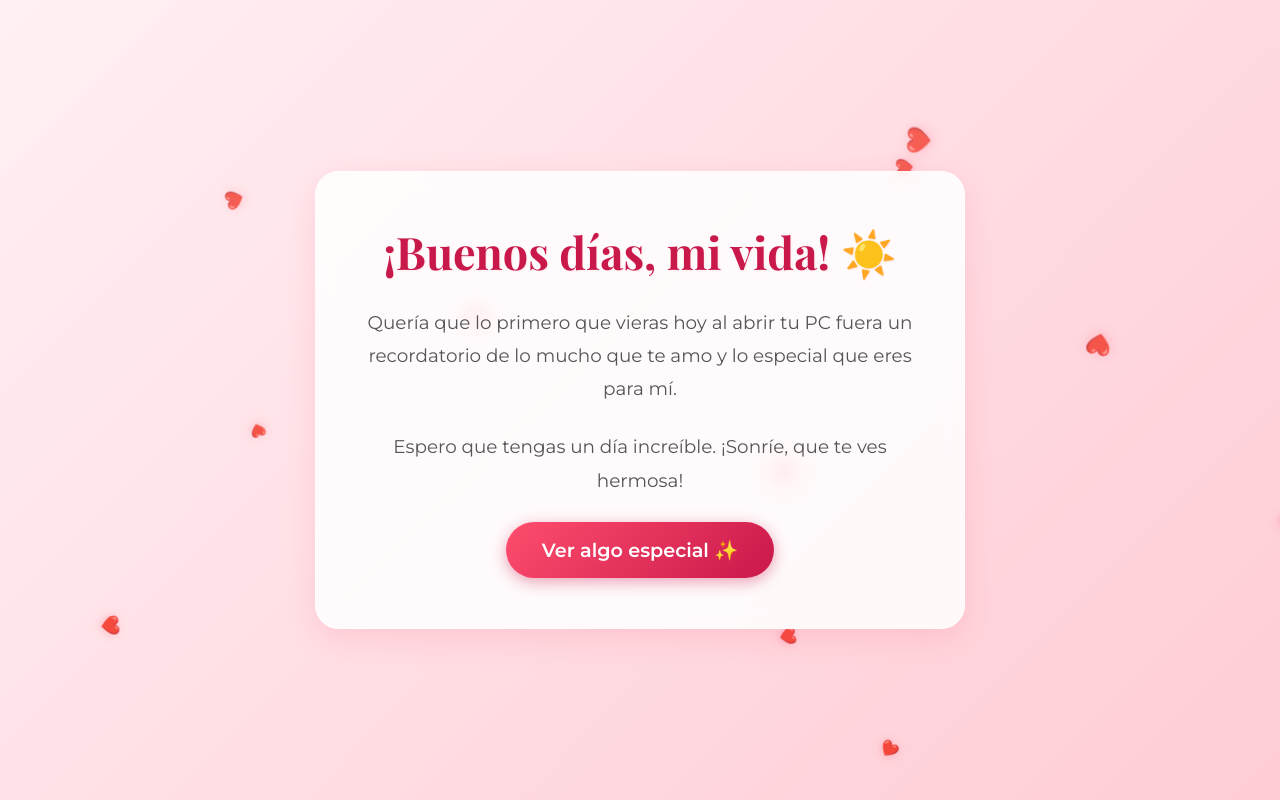
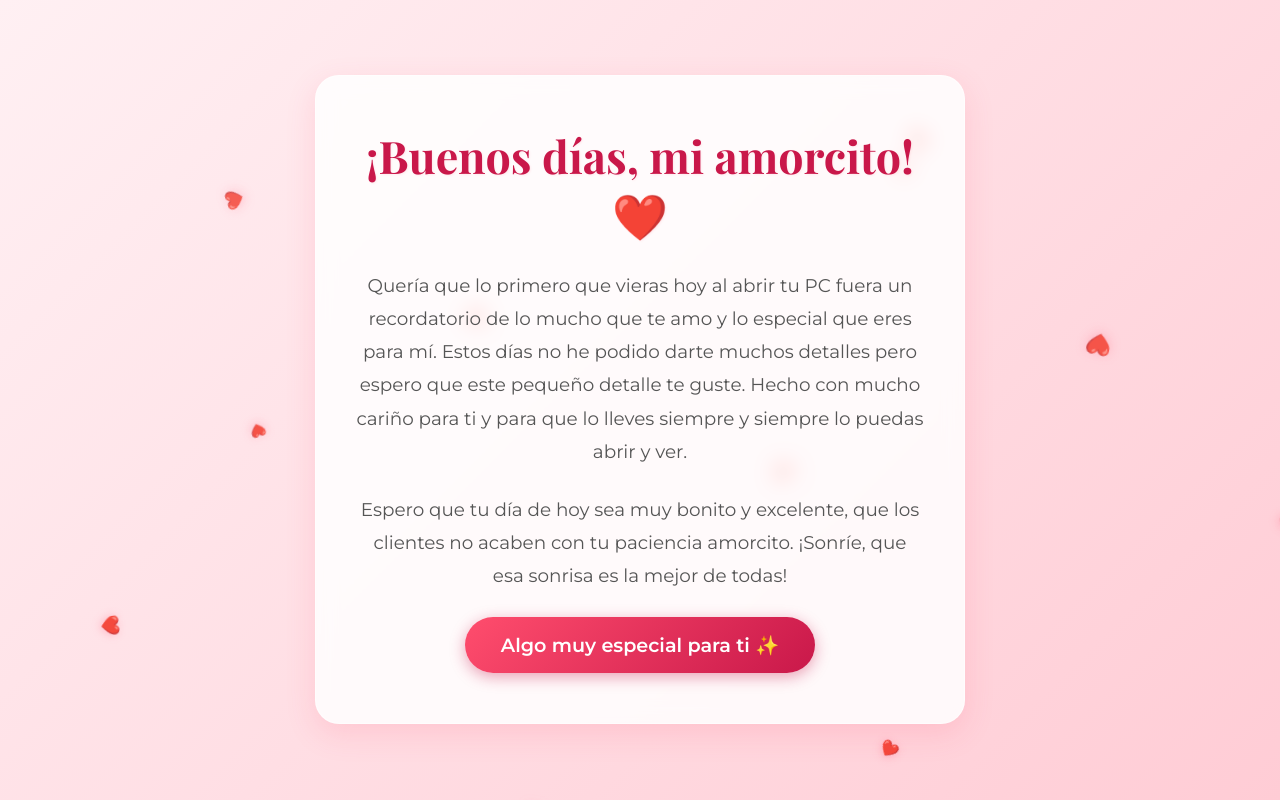
Before and after one commit to Yumecry/UnMensajeParaTi, a plain HTML site: page index.html in a window 1280 px wide. Drawn offline with nearby package versions, Linux system fonts and the light colour scheme; a web font is replaced by a local one.

Commit message:
agregando textos personales

```diff
--- a/index.html
+++ b/index.html
@@ -2358,12 +2358,15 @@
     <div id="pantalla-bienvenida" class="pantalla">
         <!-- Corazones se generarán dinámicamente con JavaScript -->
         <div class="carta-bienvenida">
-            <h1>¡Buenos días, mi vida! ☀️</h1>
+            <h1>¡Buenos días, mi amorcito! ❤️</h1>
             <p>Quería que lo primero que vieras hoy al abrir tu PC fuera un recordatorio de lo mucho que te amo y lo
-                especial que eres para mí.</p>
-            <p>Espero que tengas un día increíble. ¡Sonríe, que te ves hermosa!</p>
+                especial que eres para mí. Estos días no he podido darte muchos detalles pero espero que este
+                pequeño detalle te guste. Hecho con mucho cariño para ti y para que lo lleves siempre y siempre lo
+                puedas abrir y ver.</p>
+            <p>Espero que tu día de hoy sea muy bonito y excelente, que los clientes no acaben con tu paciencia
+                amorcito. ¡Sonríe, que esa sonrisa es la mejor de todas!</p>
             <button class="btn-romantico" onclick="mostrarPrincipal()">
-                Ver algo especial ✨
+                Algo muy especial para ti ✨
             </button>
         </div>
     </div>
@@ -2376,9 +2379,10 @@
                 <button class="btn-volver" onclick="mostrarBienvenida()">
                     ❤️ Volver al mensaje
                 </button>
-                <h2>Nuestra Galería de Recuerdos 📸</h2>
-                <p>Cada momento a tu lado se ha convertido en mi recuerdo favorito. Aquí hay algunos de esos hermosos
-                    instantes que hemos compartido:</p>
+                <h2>Nuestra Galería con los mejores recuerdos a tu lado 📸</h2>
+                <p>Cada momento a tu lado se ha convertido en mi recuerdo favorito que siempre deseo soñar.
+                    Aquí coloco algunos de esos hermosos
+                    instantes que hemos compartido juntos y que amo poder volver a ver:</p>
             </header>
 
             <!-- Collage Moderno de las 17 Fotos -->
@@ -2750,7 +2754,7 @@
 
     <script>
         // CONFIGURACIÓN DEL CONTADOR (Se conserva la fecha original)
-        const fechaInicio = new Date("2024-02-14T00:00:00").getTime();
+        const fechaInicio = new Date("2026-04-04T00:00:00").getTime();
 
         function actualizarContador() {
             const ahora = new Date().getTime();
```
